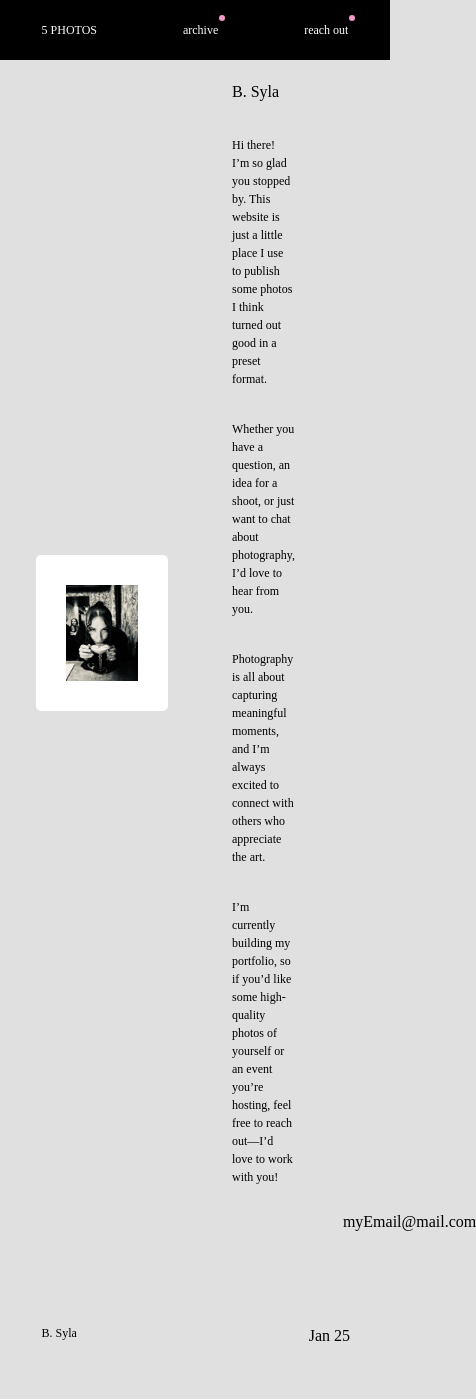
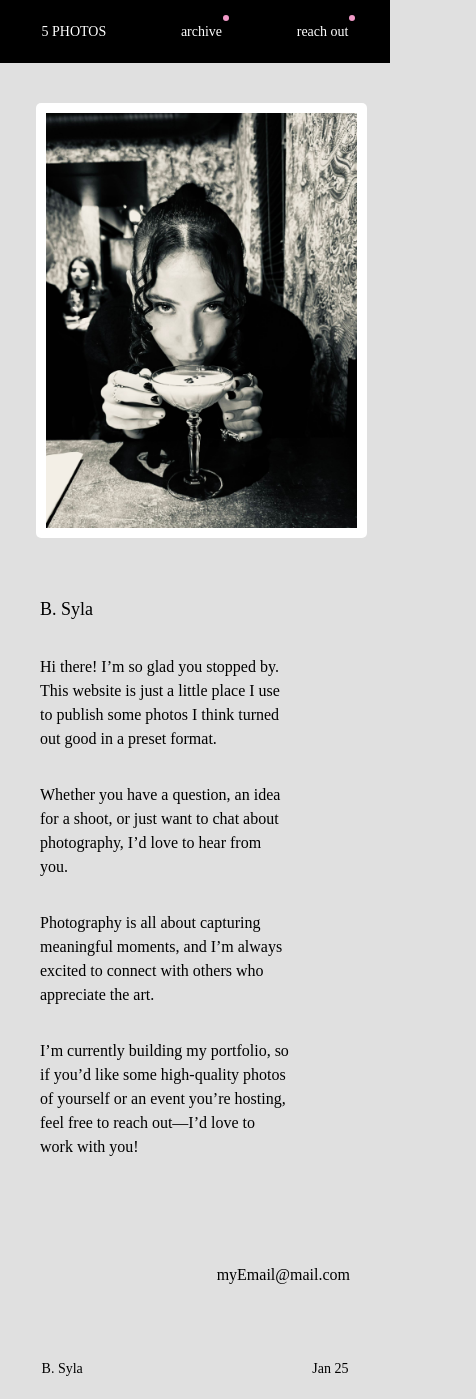
Before and after one commit to antjoh1/5photos, a SvelteKit app: page /reachMe in a window 390 px wide. Shown: the whole page, 476 px wide, since content can reach past the window. Before the commit the page ends 1368 px from the top, so only its background shows below. Built offline with nearby package versions, Linux system fonts and the light colour scheme.

Commit message:
phone visuals css

```diff
--- a/src/app.css
+++ b/src/app.css
@@ -23,19 +23,19 @@ body {
 
 h1, h2{
     font-weight: 200;
-    font-size: 1em;
+    font-size: 20px;
     transition: 250ms;
 }
 
 h3 {
     font-weight: 200;
-    font-size: 1.5em;
+    font-size: 20px;
     transition: 250ms;
 }
 
 h4 {
     font-weight: 100;
-    font-size: 1em;
+    font-size: 18px;
     transition: 250ms;
 }
 
@@ -58,7 +58,7 @@ h4 {
     padding: 0.25% 1% 0.25% 1%;
     border-radius: 5%;
     transition:  250ms;
-    font-size: 26px;
+    font-size: 24px;
 }
 
 .textContainer:hover .circle {
@@ -125,14 +125,14 @@ h4 {
 
 @media (max-width: 800px){
     header {padding: 10px 10px 10px 10px;}
-    h1 {font-size: 14px;}
-    h2 {font-size: 14px;}
+    h1 {font-size: 16px;}
+    h2 {font-size: 16px;}
     h3 {font-size: 14px;}
     h4 {font-size: 14px;}
     .nextPhotoButton {font-size: 8px;}
     .mainContentBox { justify-content: center; max-width: 95vw;}
-    .textContainer { font-size: 12px; padding-right: 0.5%; padding-left: 0.5%;}
-    .firstLoadMessage {width: 70vw; max-height: 300px; row-gap: 10px; }
+    .textContainer { font-size: 14px; padding-right: 0.5%; padding-left: 0.5%;}
+    .firstLoadMessage {width: 70vw; max-height: 400px; row-gap: 10px; }
     .disclaimerText { font-size: 9px;}
     .circle {height: 6px; width: 6px;}
 }
--- a/src/routes/+layout.svelte
+++ b/src/routes/+layout.svelte
@@ -51,8 +51,8 @@
 	</div>
 
 	<footer>
-		<div class='textContainer bottom '> B. Syla </div>
-		<div> {selectedDate}</div>
+		<div class='textContainer bottom'> B. Syla </div>
+		<div class='textContainer bottom'> {selectedDate}</div>
 	</footer>
 
 </div>
--- a/src/routes/+page.svelte
+++ b/src/routes/+page.svelte
@@ -58,9 +58,7 @@
     .blurBgDiv {
         height: 100vh;
         width: 100vw;
-
         backdrop-filter: blur(10px);
-        /* position: fixed; */
         inset: 0;
         max-width: 100vw;
         max-height: 100dvh;
@@ -83,7 +81,6 @@
         background-color: var(--pink-accent);
         position: relative;
         align-self: center;
-        font-family: 'Lexend exa';
         font-weight: 100;
         font-size: 1em;
         padding:  1% 5% 1% 5%;
--- a/src/routes/reachMe/+page.svelte
+++ b/src/routes/reachMe/+page.svelte
@@ -9,13 +9,13 @@
 
     <div class='photoDesc'>
         <h1 class='introName'> B. Syla </h1>
-
         {#each profileDesc as paragraph}
-            <p class='descparagraph'> {paragraph} </p>
+            <p> {paragraph} </p>
         {/each}
     </div>
-    <p class="email">myEmail@mail.com</p>
 </div>
+
+<p class="email">myEmail@mail.com</p>
 
 <style>
 
@@ -26,30 +26,30 @@
         font-family: 'Lexend exa';
         text-wrap: wrap;
     }
+
     .mainContentBox {
-        padding: 20px 20px 20px 20px;
+        padding: 40px 40px 40px 40px;
         width: 90vw;
         display: flex;
         flex-direction: row;
         justify-content: flex-start;
         column-gap: 3rem;
         align-items: center;
-        /* flex-wrap: wrap; */
     }
 
     .singleImage {
-        max-width: 60vw;
+        max-width: 50vw;
         min-height: 40vw;
         max-height: 40vw;
         margin: 0rem 1rem 3rem 1rem;
-        padding: 30px 30px;
+        padding: 10px;
         background-color: white;
         border-radius: 5px;
-        z-index: 100;
-        transition:cubic-bezier(0.47, 0, 0.745, 0.715);
+        transition: cubic-bezier(0.47, 0, 0.745, 0.715);
     }
 
     .photoDesc {
+        max-width: 1000px;
         display: flex;
         flex-direction: column;
         row-gap: 1rem;
@@ -57,18 +57,20 @@
     }
 
     .email {
-        align-self: flex-end;
+        display: flex;
+        padding-right: 40px;
+        justify-content: flex-end;
     }
 
     .introName {
-        font-size: 16px;
+        font-size: 18px;
         font-weight: 400;
     }
 
-
     @media (max-width: 800px){
-        .mainContentBox { width: 90vw; }
-        .photoDesc { font-size: 12px; }
+        .mainContentBox { flex-direction: column; row-gap: 10px;  width: 85vw; align-items: center; padding-left: 20px;}
+        .photoDesc { padding-left: 20px; font-size: 16px; }
+        .singleImage { max-width: 85vw; max-height: 60vh; align-self: flex-start;}
     }
 
 </style>
```
Also changed, not shown: 2 other files (tests, documents, lock files or other folders).
